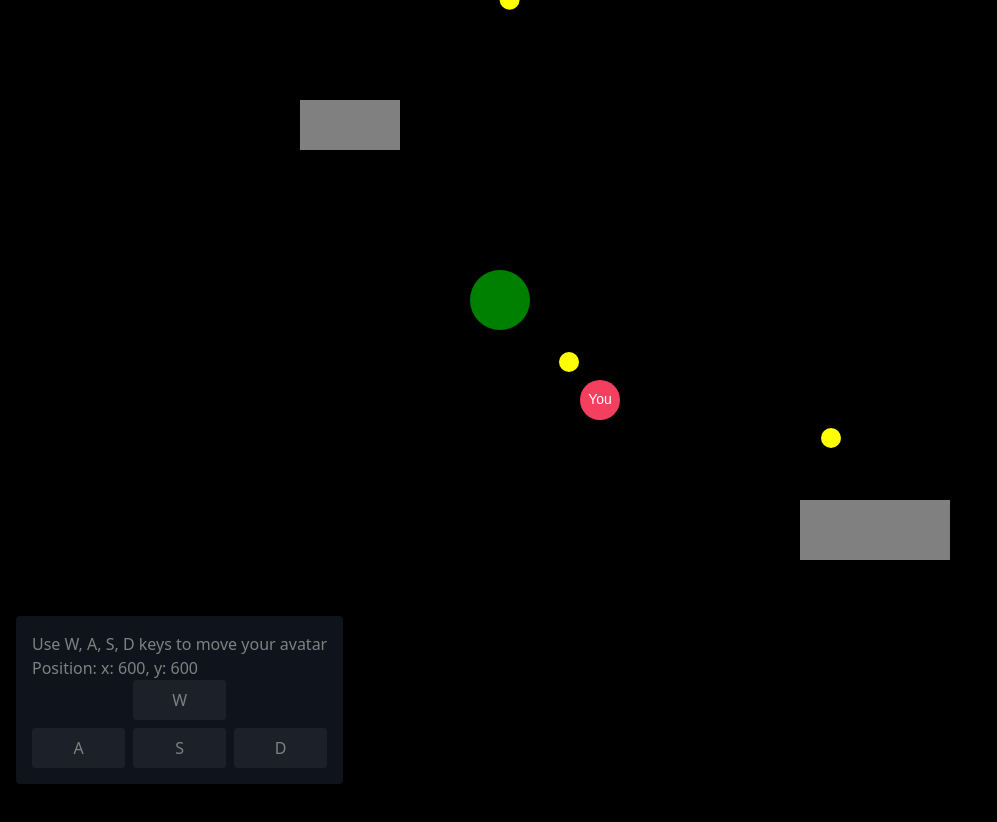
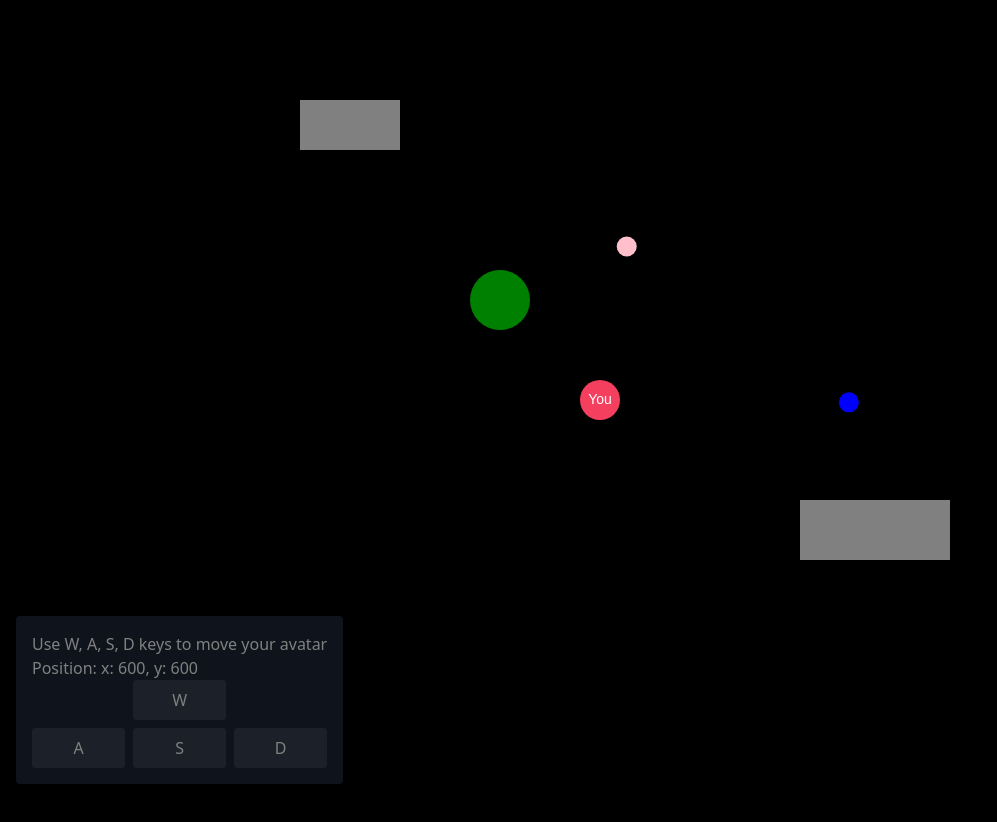
Before and after one commit to Szymii/dot-game, a website built with Vite: page index.html in a window 1280 px wide. Both pictures are taken after a click on the button "Play". Shown: the whole page, without its empty margins (0-997 px from the left). Before the commit the page ends 800 px from the top, so only its background shows below. Built offline with nearby package versions, Linux system fonts and the light colour scheme.

Commit message:
Bug fixing

```diff
--- a/index.html
+++ b/index.html
@@ -13,6 +13,12 @@
       >
         Play
       </button>
+      <button
+        id="restartBtn"
+        class="hidden bg-blue-500 hover:bg-blue-700 text-white font-bold py-2 px-4 rounded mx-auto mt-10"
+      >
+        Restart
+      </button>
     </div>
     <script type="module" src="/src/main.ts"></script>
   </body>
--- a/src/assets/enemies.ts
+++ b/src/assets/enemies.ts
@@ -7,7 +7,7 @@ export const enemies: Enemy[] = [
     radius: 10,
     vx: 2,
     vy: 1,
-    speed: 2,
+    speed: 5,
     color: "yellow",
   },
   {
@@ -17,7 +17,7 @@ export const enemies: Enemy[] = [
     vx: -1,
     vy: 2,
     speed: 2,
-    color: "yellow",
+    color: "blue",
   },
   {
     x: 400,
@@ -25,7 +25,7 @@ export const enemies: Enemy[] = [
     radius: 10,
     vx: 1,
     vy: -2,
-    speed: 2,
-    color: "yellow",
+    speed: 3,
+    color: "pink",
   },
 ];
--- a/src/canvas.ts
+++ b/src/canvas.ts
@@ -1,7 +1,6 @@
 export function createCanvas(app: HTMLElement): HTMLCanvasElement {
   const canvas = document.createElement("canvas");
   canvas.id = "gameCanvas";
-  canvas.className = "fixed top-0 left-0";
   app.appendChild(canvas);
 
   const ctx = canvas.getContext("2d")!;
--- a/src/enemy.ts
+++ b/src/enemy.ts
@@ -23,7 +23,7 @@ export function drawEnemies(
   ctx.restore();
 }
 
-// Update enemy positions and handle collisions with bouncing
+// Update enemy positions and handle collisions
 export function updateEnemies(
   enemies: Enemy[],
   player: Player,
@@ -31,10 +31,17 @@ export function updateEnemies(
   playerNextY: number,
   obstacles: Obstacle[],
   canvas: HTMLCanvasElement
-) {
+): boolean {
   let gameOver = false;
 
   enemies.forEach((enemy, index) => {
+    // Normalize velocity to ensure consistent speed
+    const speedMagnitude = Math.sqrt(enemy.vx * enemy.vx + enemy.vy * enemy.vy);
+    if (speedMagnitude !== 0) {
+      enemy.vx = (enemy.vx / speedMagnitude) * enemy.speed;
+      enemy.vy = (enemy.vy / speedMagnitude) * enemy.speed;
+    }
+
     // Store proposed position
     let nextX = enemy.x + enemy.vx;
     let nextY = enemy.y + enemy.vy;
@@ -118,6 +125,15 @@ export function updateEnemies(
       }
     });
 
+    // Collision with player (using player’s new position)
+    const dx = nextX - playerNextX;
+    const dy = nextY - playerNextY;
+    const distance = Math.sqrt(dx * dx + dy * dy);
+    if (distance < enemy.radius + player.radius) {
+      gameOver = true; // Signal to stop the game
+      return; // Stop updating enemies
+    }
+
     // Collision with other enemies
     for (let i = 0; i < enemies.length; i++) {
       if (i === index) continue;
@@ -159,15 +175,6 @@ export function updateEnemies(
       }
     }
 
-    // Collision with player
-    const dx = nextX - playerNextX;
-    const dy = nextY - playerNextY;
-    const distance = Math.sqrt(dx * dx + dy * dy);
-    if (distance < enemy.radius + player.radius) {
-      gameOver = true; // Signal to stop the game
-      return; // Stop updating enemies
-    }
-
     // Update position
     enemy.x = nextX;
     enemy.y = nextY;
--- a/src/gameLoop.ts
+++ b/src/gameLoop.ts
@@ -12,7 +12,8 @@ export function startGameLoop(
   camera: Camera,
   keys: { [key: string]: boolean },
   obstacles: Obstacle[],
-  enemies: Enemy[]
+  enemies: Enemy[],
+  onGameOver: () => void // Callback to signal game over to initApp
 ) {
   let gameOver = false;
   let animationFrameId: number | null = null;
@@ -34,6 +35,8 @@ export function startGameLoop(
         camera.y + camera.height / 2
       );
       ctx.restore();
+
+      onGameOver();
       return;
     }
 
@@ -103,17 +106,16 @@ export function startGameLoop(
     drawEnemies(ctx, enemies, camera.x, camera.y);
     drawPlayer(ctx, player, camera);
 
-    if (!gameOver) {
-      animationFrameId = requestAnimationFrame(gameLoop);
-    }
+    animationFrameId = requestAnimationFrame(gameLoop);
   }
 
   gameLoop();
 
-  // Return a cleanup function to stop the game loop if needed
+  // Cleanup function to stop the game loop
   return () => {
     if (animationFrameId !== null) {
       cancelAnimationFrame(animationFrameId);
+      onGameOver();
     }
   };
 }
--- a/src/main.ts
+++ b/src/main.ts
@@ -9,6 +9,7 @@ import { enemies } from "./assets/enemies";
 function initApp() {
   const app = document.getElementById("app")!;
   const playButton = document.getElementById("playBtn")!;
+  const restartButton = document.getElementById("restartBtn")!;
 
   playButton.addEventListener("click", () => {
     playButton.remove();
@@ -19,18 +20,38 @@ function initApp() {
     const { player, camera } = createPlayer(canvas);
     const controlPanel = createControlPanel(app, player);
 
+    function resetGame() {
+      window.location.reload();
+    }
+
+    function onGameOver() {
+      restartButton.style.display = "block";
+      restartButton.style.position = "absolute";
+      restartButton.style.top = "50%";
+      restartButton.style.left = "50%";
+      restartButton.style.transform = "translateX(-50%)";
+    }
+
+    // Start the game loop
     const stopGame = startGameLoop(
       ctx,
       player,
       camera,
       controlPanel.keys,
       obstacles,
-      enemies
+      enemies,
+      onGameOver
     );
 
+    // Add event listener for the reset button
+    restartButton.addEventListener("click", resetGame);
+
+    // Optional: Stop the game on Escape (for debugging)
     document.addEventListener("keydown", (e) => {
       if (e.key === "Escape") {
-        stopGame();
+        if (stopGame) {
+          stopGame();
+        }
       }
     });
   });
```
